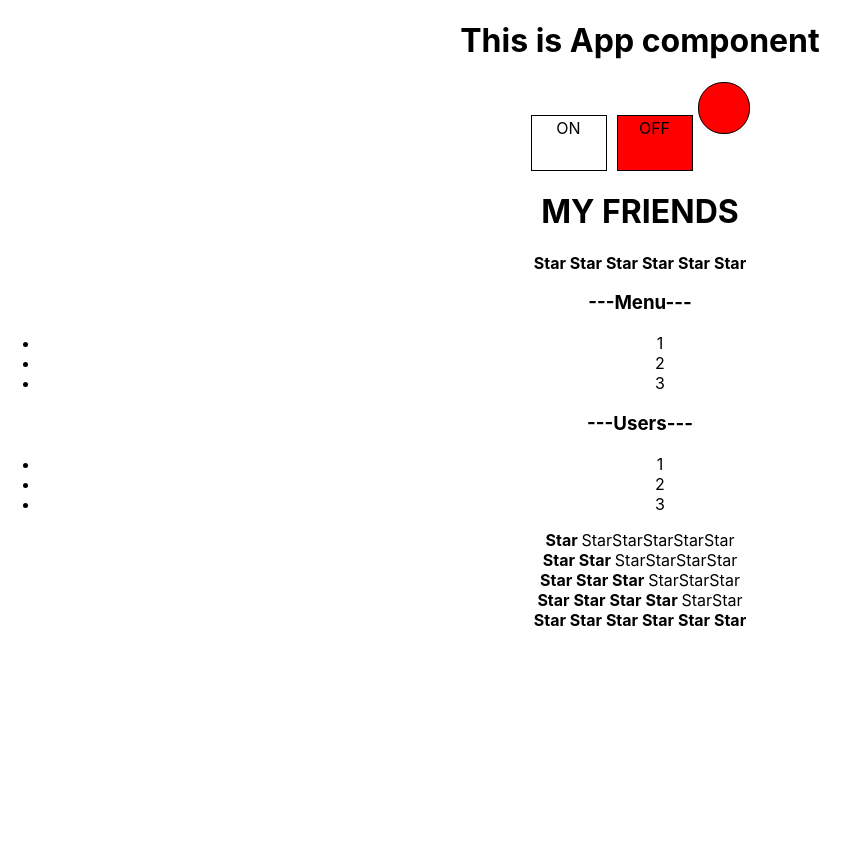
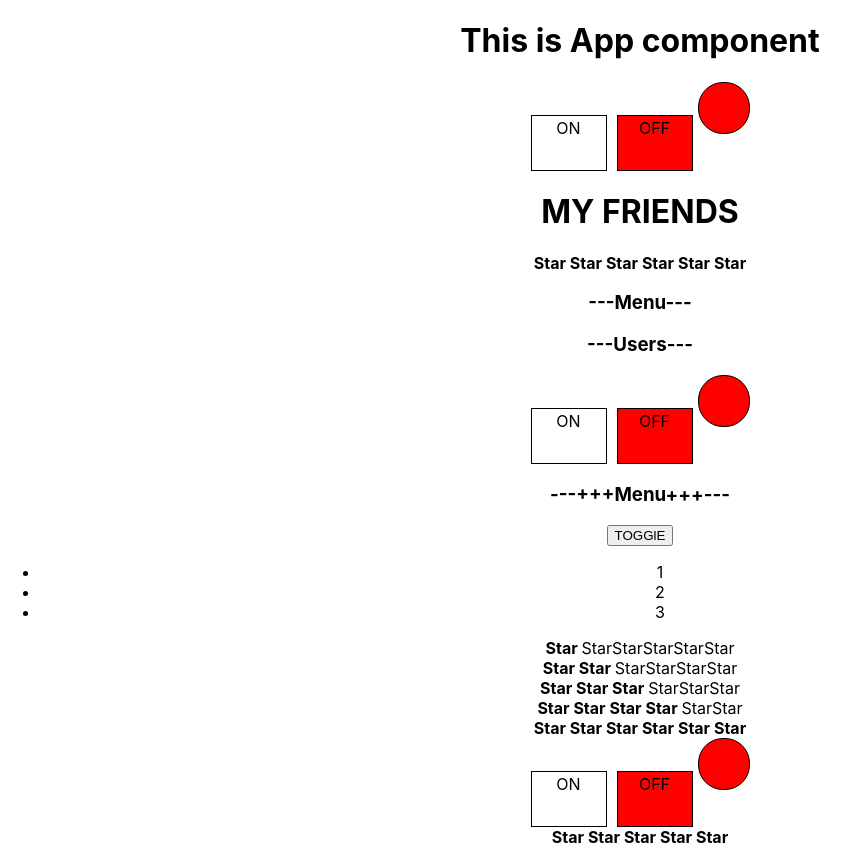
Before and after one commit to Roman160784/accardion, a React (Create React App) app: page / in a window 1280 px wide. Shown: the whole page, without its empty margins (0-860 px from the left). Before the commit the page ends 800 px from the top, so only its background shows below. Built offline with nearby package versions, Linux system fonts and the light colour scheme.

Commit message:
01.12.2021

```diff
--- a/src/App.tsx
+++ b/src/App.tsx
@@ -1,7 +1,9 @@
 import React from 'react';
 import logo from './logo.svg';
 import { Accardion } from './components/accordion/Accordion'
+import { SelfControlledAccardion } from './components/accordion/SelfControlledAccardion'
 import { Rating } from './components/rating/Rating'
+import { UnControledRating } from './components/rating/UnControleedRating'
 import OnOff  from './components/OnOff'
 import './App.css';
 
@@ -10,17 +12,22 @@ function App() {
   return (
     <div className="App">
       <PageTitle title={"This is App component"} />
-      <OnOff on={false}/>
+      <OnOff />
+
       <PageTitle title={"MY FRIENDS"} />
       <Rating value={5} />
-      <Accardion titleValue={"Menu"} collapsed={true} />
+      <Accardion titleValue={"Menu"} collapsed={false} />
 
-      <Accardion titleValue={"Users"} collapsed={true} />
+      <Accardion titleValue={"Users"} collapsed={false} />
+      <OnOff />
+      <SelfControlledAccardion titleValue={"+++Menu+++"}/>
       <Rating value={1} />
       <Rating value={2} />
       <Rating value={3} />
       <Rating value={4} />
       <Rating value={5} />
+      <OnOff />
+      <UnControledRating />
     </div>
   );
 }
--- a/src/components/OnOff.tsx
+++ b/src/components/OnOff.tsx
@@ -1,12 +1,14 @@
-import React from 'react';
+import React, { useState } from 'react';
 
 type OnOffPropsType = {
-    on: boolean
+    // on: boolean
 }
 
 
 
 function OnOff(props: OnOffPropsType) {
+
+    let [on, setOn] = useState(false)
 
     const onStyle = {
         width: "70px",
@@ -14,7 +16,7 @@ function OnOff(props: OnOffPropsType) {
         border: "1px solid black",
         display: 'inline-block',
         padding: "2px",
-        backgroundColor: props.on? "green": "white"
+        backgroundColor: on? "green": "white"
         // backgroundColor: props.on && "green" правильное выпажение
 
     };
@@ -26,7 +28,7 @@ function OnOff(props: OnOffPropsType) {
         display: 'inline-block',
         marginLeft: '10px',
         padding: "2px",
-        backgroundColor: props.on? "whire": "red"
+        backgroundColor: on? "white": "red"
     };
 
     const indicatorStyle = {
@@ -36,14 +38,14 @@ function OnOff(props: OnOffPropsType) {
         border: "1px solid black",
         display: 'inline-block',
         marginLeft: '5px',
-        backgroundColor: props.on? "green": "red"
+        backgroundColor: on? "green": "red"
     };
 
     return (
         <div>
-            <div style={onStyle}>ON</div>
-            <div style={oFFStyle}>OFF</div>
-            <div style={indicatorStyle}></div>
+            <div style={onStyle} onClick={()=>{setOn(true)}}>ON</div>
+            <div style={oFFStyle} onClick={()=>{setOn(false)}}>OFF</div>
+            <div style={indicatorStyle} onClick={()=>{}}></div>
         </div>
     )
 }
--- /dev/null
+++ b/src/components/accordion/SelfControlledAccardion.tsx
@@ -0,0 +1,39 @@
+import React, { useState } from 'react';
+
+type SelfControlledAccardionPropsType = {
+  titleValue: string
+  // collapsed: boolean
+}
+
+type AccardionTitlePropsType = {
+  title: string
+}
+
+export function SelfControlledAccardion(props: SelfControlledAccardionPropsType) {
+
+let[collapsed, setCollapsed] = useState(false)
+  return (
+    <div>
+      <AccardionTitle title={props.titleValue} />
+      <button onClick={()=>{setCollapsed(!collapsed)}}>TOGGlE</button>
+      {!collapsed && <AccardionBody />}
+      {/* {!props.collapsed && <AccardionBody />} */}
+    </div>
+  )
+}
+
+
+function AccardionBody() {
+  return (
+    <ul>
+      <li>1</li>
+      <li>2</li>
+      <li>3</li>
+    </ul>
+  )
+}
+function AccardionTitle(props: AccardionTitlePropsType) {
+  return (
+    <h3>---{props.title}---</h3>
+  )
+}
--- /dev/null
+++ b/src/components/rating/UnControleedRating.tsx
@@ -0,0 +1,32 @@
+import React, { useState } from 'react';
+
+type UnControledRating = {
+
+
+}
+
+
+
+export function UnControledRating(props: UnControledRating) {
+
+    let [value, setValue] = useState( 0 | 1 | 2 | 3 | 4 | 5)
+
+    return (
+        <div>
+                <Star selected={value > 1} />
+                <Star selected={value > 2} />
+                <Star selected={value > 3} />
+                <Star selected={value > 4} />
+                <Star selected={value > 0} />
+            </div>
+    )
+}
+
+type StarPropsType = {
+    selected: boolean
+}
+
+function Star(props: StarPropsType) {
+    // return props.selected === true ? <span><b>Star </b></span> : <span>Star</span>
+    return <span>{props.selected? <b>Star </b> : "star"}</span>
+}
```
